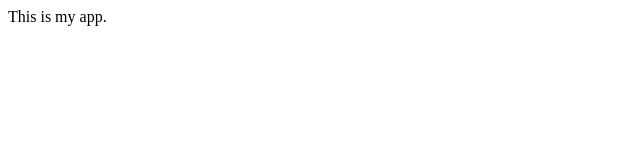
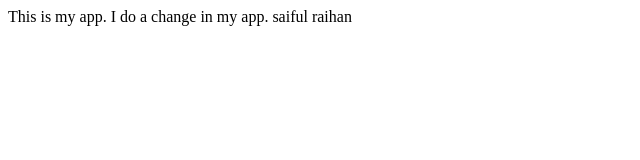
Before and after one commit to Saiful-002/myAppSample, a plain HTML site: page index.html in a window 1280 px wide. Shown: the whole page, without its empty margins (0-640 px from the left). Drawn offline with Linux system fonts and the light colour scheme.

```diff
--- a/index.html
+++ b/index.html
@@ -7,5 +7,7 @@
 </head>
 <body>
     This is my app.
+    I do a change in my app.
+    saiful raihan
 </body>
 </html>
```
Also changed, not shown: log.txt (added), 2 other files.
